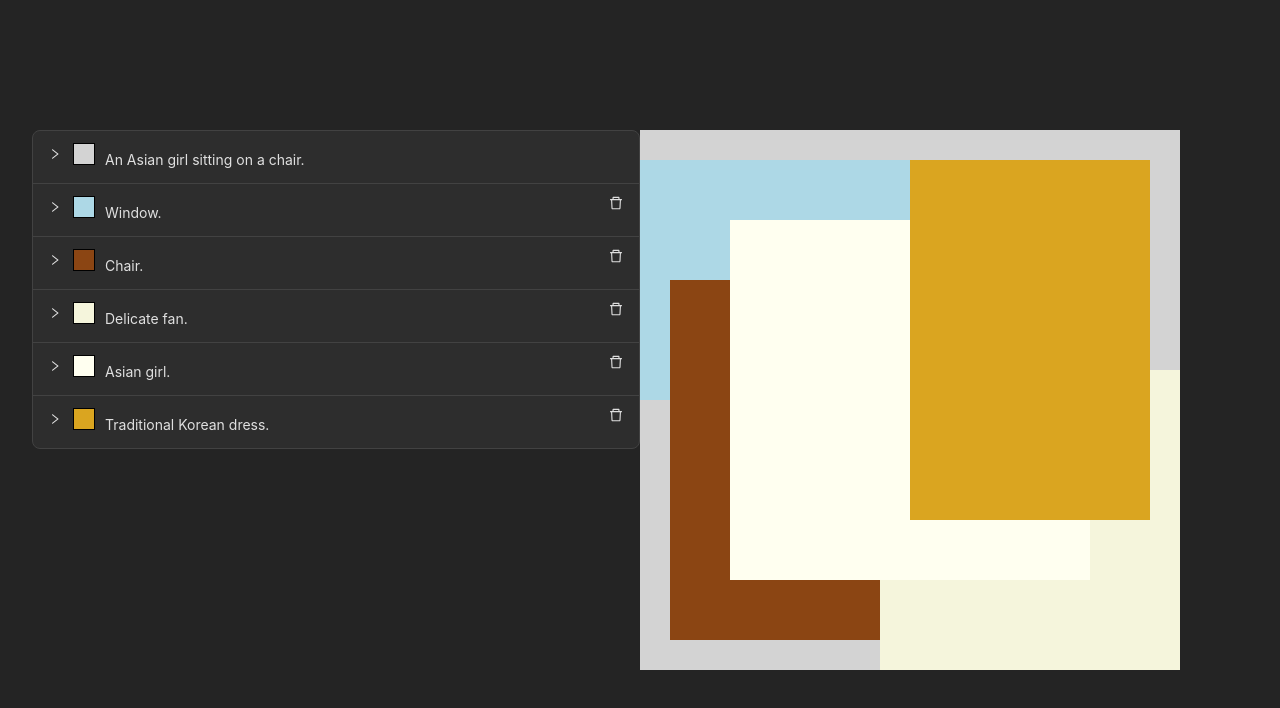
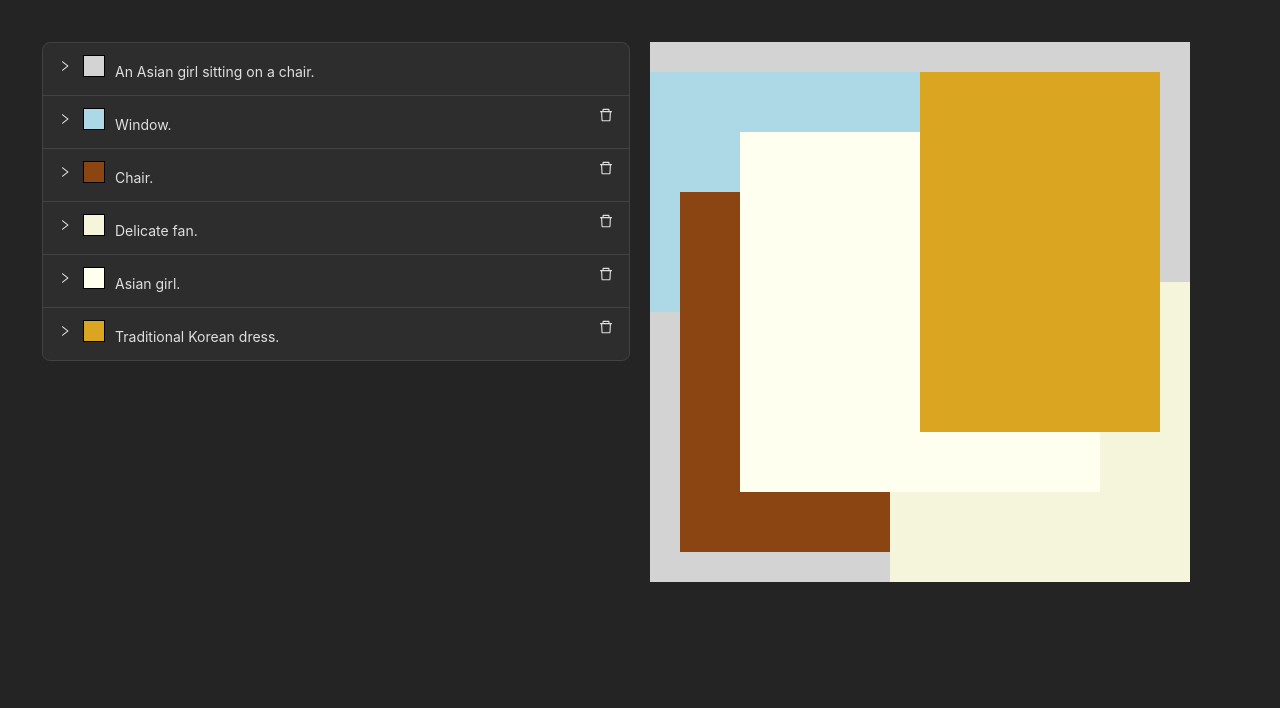
Before and after one commit to huchenlei/omost_region_editor, a React (Vite) app: page / in a window 1280 px wide. Shown: the top 708 px of the page. Built offline with nearby package versions, Linux system fonts and the light colour scheme.

Commit message:
adjust style

```diff
--- a/src/App.tsx
+++ b/src/App.tsx
@@ -64,7 +64,7 @@ function App() {
   return (
     <>
       <Row id="editor-root">
-        <Col span={12}>
+        <Col span={12} style={{padding: "10px"}}>
           <RegionPrompt
             regions={regions}
             setRegions={setRegions}
@@ -72,7 +72,7 @@ function App() {
             setActiveRegionIndex={setActiveRegionIndex}
           ></RegionPrompt>
         </Col>
-        <Col span={12}>
+        <Col span={12} style={{padding: "10px"}}>
           <Canvas
             width={540}
             height={540}
--- a/src/index.css
+++ b/src/index.css
@@ -27,7 +27,7 @@ body {
   display: flex;
   place-items: center;
   min-width: 320px;
-  min-height: 100vh;
+  min-height: 100%;
 }
 
 h1 {
```
